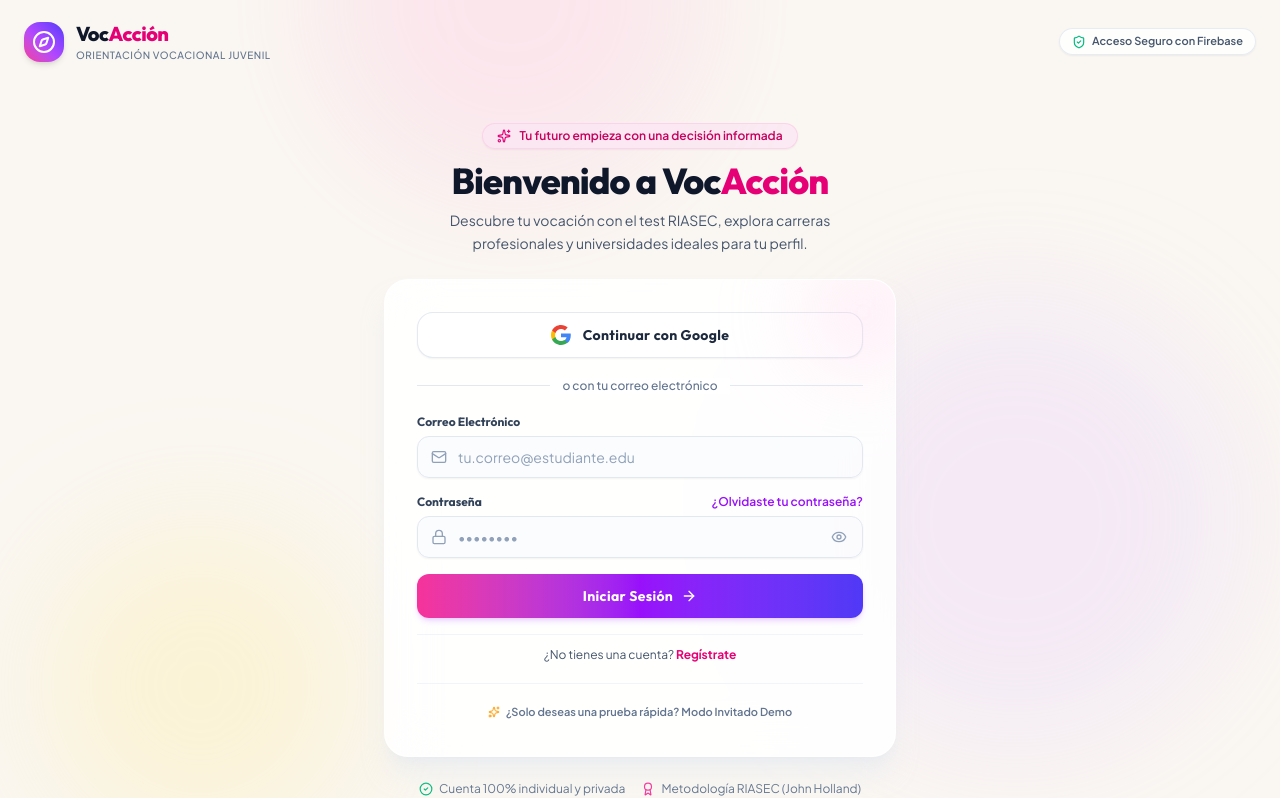
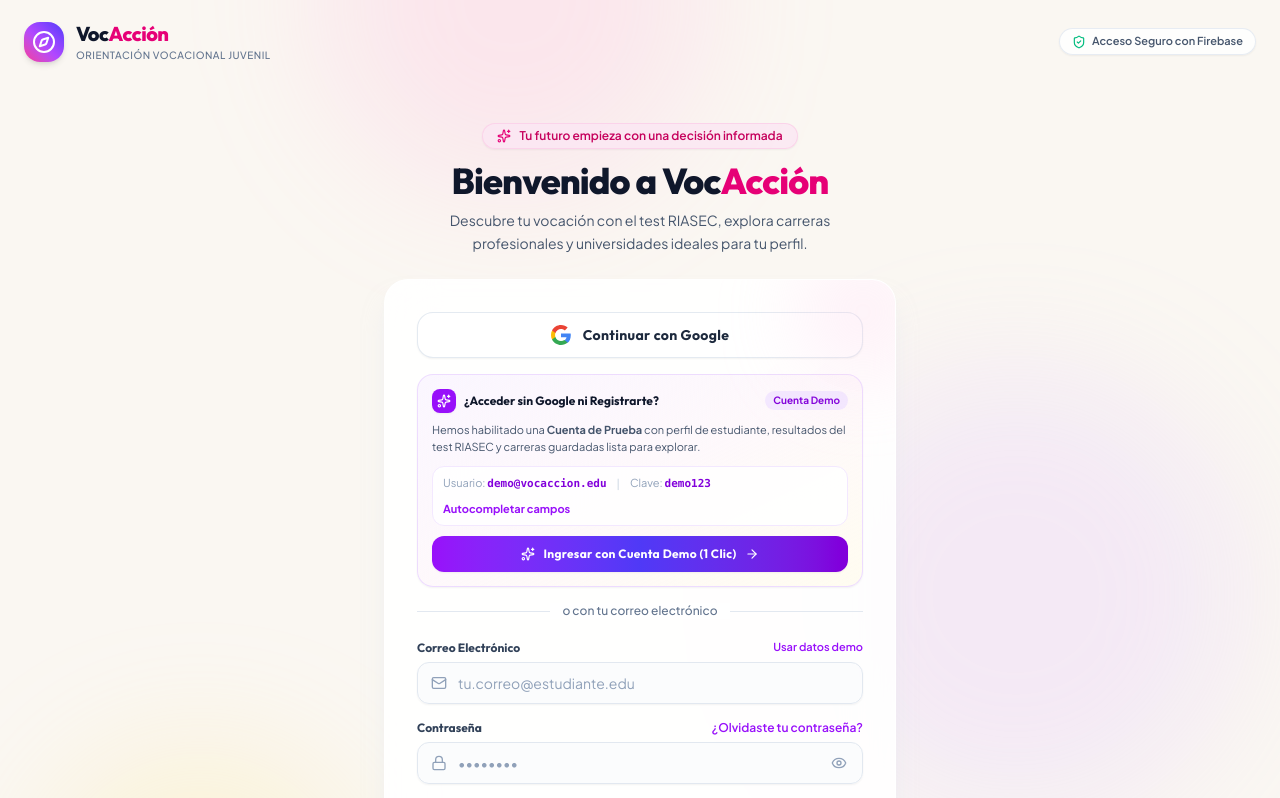
Before and after one commit to niikol-C02/AOVJ, a React (Vite) app: page / in a window 1280 px wide. Shown: the top 798 px of the page. Built offline with nearby package versions, Linux system fonts and the light colour scheme; no server answers.

Commit message:
feat: persist demo user state in localStorage
Implement persistence for demo user sessions to ensure the state remains active across page reloads. Added helper methods to StorageController and updated authentication flow to check for active demo accounts.

```diff
--- a/src/controllers/StorageController.ts
+++ b/src/controllers/StorageController.ts
@@ -76,6 +76,29 @@
   private static authListeners: ((user: User | null) => void)[] = [];
 
   /**
+   * Helpers for demo user state persistence in localStorage
+   */
+  static getOrCreateDemoUser(): User {
+    try {
+      const stored = localStorage.getItem('vocaccion_demo_user');
+      if (stored) {
+        return JSON.parse(stored);
+      }
+    } catch (e) {
+      console.warn('Error reading demo user from localStorage:', e);
+    }
+    return { ...INITIAL_DEMO_USER };
+  }
+
+  static saveDemoUser(user: User): void {
+    try {
+      localStorage.setItem('vocaccion_demo_user', JSON.stringify(user));
+    } catch (e) {
+      console.warn('Error saving demo user to localStorage:', e);
+    }
+  }
+
+  /**
    * Listen to Firebase Auth state changes and sync user profile + favorites + test history from Firestore
    */
   static initAuthListener(callback: (user: User | null) => void): () => void {
@@ -131,6 +154,18 @@
           return;
         } catch (err) {
           console.error('Error fetching user profile from Firestore:', err);
+        }
+      } else {
+        // If not logged in via Firebase Auth, check if demo account is active
+        try {
+          const isDemoActive = localStorage.getItem('vocaccion_demo_active') === 'true';
+          if (isDemoActive) {
+            this.localFallbackUser = this.getOrCreateDemoUser();
+            callback(this.localFallbackUser);
+            return;
+          }
+        } catch (e) {
+          // ignore
         }
       }
 
@@ -386,6 +421,18 @@
    */
   static async loginUser(email: string, password: string): Promise<{ user: User | null; error?: string }> {
     try {
+      const cleanEmail = email.trim().toLowerCase();
+
+      // Support built-in Demo Account without requiring Google or registration
+      if (
+        cleanEmail === 'demo@vocaccion.edu' ||
+        cleanEmail === 'demo@estudiante.edu' ||
+        cleanEmail === 'demo'
+      ) {
+        const demoUser = this.setDemoUser();
+        return { user: demoUser };
+      }
+
       const userCredential = await signInWithEmailAndPassword(auth, email.trim(), password);
       const uid = userCredential.user.uid;
       let fullUser = await this.getUserProfile(uid);
@@ -440,7 +487,12 @@
    * Sign in with Demo User
    */
   static setDemoUser(): User {
-    this.localFallbackUser = { ...INITIAL_DEMO_USER };
+    try {
+      localStorage.setItem('vocaccion_demo_active', 'true');
+    } catch (e) {
+      // ignore
+    }
+    this.localFallbackUser = this.getOrCreateDemoUser();
     return this.localFallbackUser;
   }
 
@@ -448,6 +500,11 @@
    * Log out from Firebase Auth
    */
   static async logout(): Promise<void> {
+    try {
+      localStorage.removeItem('vocaccion_demo_active');
+    } catch (e) {
+      // ignore
+    }
     try {
       await signOut(auth);
     } catch (e) {
@@ -479,8 +536,9 @@
   static async updateUser(userId: string, data: Partial<User>): Promise<User | null> {
     try {
       if (userId === DEMO_USER_ID) {
-        if (!this.localFallbackUser) this.localFallbackUser = { ...INITIAL_DEMO_USER };
+        if (!this.localFallbackUser) this.localFallbackUser = this.getOrCreateDemoUser();
         this.localFallbackUser = { ...this.localFallbackUser, ...data };
+        this.saveDemoUser(this.localFallbackUser);
         return this.localFallbackUser;
       }
 
@@ -511,7 +569,7 @@
       const newlyAnswered = testResult.questionIdsAnswered || [];
 
       if (userId === DEMO_USER_ID) {
-        if (!this.localFallbackUser) this.localFallbackUser = { ...INITIAL_DEMO_USER };
+        if (!this.localFallbackUser) this.localFallbackUser = this.getOrCreateDemoUser();
         const updatedHistory = [testResult, ...(this.localFallbackUser.testHistory || [])];
         const prevAnswered = this.localFallbackUser.answeredQuestionIds || [];
         const mergedAnswered = Array.from(new Set([...prevAnswered, ...newlyAnswered]));
@@ -521,6 +579,7 @@
           testHistory: updatedHistory,
           answeredQuestionIds: mergedAnswered
         };
+        this.saveDemoUser(this.localFallbackUser);
         return this.localFallbackUser;
       }
 
@@ -567,7 +626,7 @@
   ): Promise<User | null> {
     try {
       if (userId === DEMO_USER_ID) {
-        if (!this.localFallbackUser) this.localFallbackUser = { ...INITIAL_DEMO_USER };
+        if (!this.localFallbackUser) this.localFallbackUser = this.getOrCreateDemoUser();
         let listKey: 'savedCareers' | 'savedUniversities' | 'savedScholarships' = 'savedCareers';
         if (type === 'university') listKey = 'savedUniversities';
         if (type === 'scholarship') listKey = 'savedScholarships';
@@ -581,6 +640,7 @@
           ...this.localFallbackUser,
           [listKey]: updatedList
         };
+        this.saveDemoUser(this.localFallbackUser);
         return this.localFallbackUser;
       }
 
@@ -618,11 +678,12 @@
   static async deleteTestResult(userId: string, testId: string): Promise<User | null> {
     try {
       if (userId === DEMO_USER_ID) {
-        if (!this.localFallbackUser) this.localFallbackUser = { ...INITIAL_DEMO_USER };
+        if (!this.localFallbackUser) this.localFallbackUser = this.getOrCreateDemoUser();
         this.localFallbackUser = {
           ...this.localFallbackUser,
           testHistory: (this.localFallbackUser.testHistory || []).filter(t => t.id !== testId)
         };
+        this.saveDemoUser(this.localFallbackUser);
         return this.localFallbackUser;
       }
 
--- a/src/views/WelcomeAuthView.tsx
+++ b/src/views/WelcomeAuthView.tsx
@@ -181,7 +181,7 @@
   // Optional Demo access for quick preview testing
   const handleDemoAccess = () => {
     const demoUser = StorageController.setDemoUser();
-    onShowToast(`Modo Demostración Activado`, `Explorando VocAcción con el perfil de ${demoUser.name}.`, 'info');
+    onShowToast(`¡Bienvenido a la Cuenta Demo!`, `Has ingresado con éxito como ${demoUser.name} sin requerir Google ni registro.`, 'success');
     onAuthSuccess(demoUser);
   };
 
@@ -300,8 +300,65 @@
                   </span>
                 </button>
 
+                {/* FAST DEMO ACCESS CARD (No Google or Registration needed) */}
+                <div className="mt-4 p-3.5 rounded-2xl bg-gradient-to-br from-purple-50/90 via-pink-50/50 to-amber-50/70 border border-purple-200/80 shadow-xs text-left">
+                  <div className="flex items-center justify-between gap-2 mb-2">
+                    <div className="flex items-center gap-2">
+                      <span className="flex h-6 w-6 shrink-0 items-center justify-center rounded-lg bg-purple-600 text-white shadow-xs">
+                        <Sparkles className="h-3.5 w-3.5" />
+                      </span>
+                      <span className="text-xs font-bold text-slate-900 font-['Outfit',sans-serif]">
+                        ¿Acceder sin Google ni Registrarte?
+                      </span>
+                    </div>
+                    <span className="inline-flex items-center px-2 py-0.5 rounded-full text-[10px] font-bold bg-purple-100 text-purple-700 shrink-0">
+                      Cuenta Demo
+                    </span>
+                  </div>
+
+                  <p className="text-[11px] text-slate-600 mb-2.5 leading-relaxed">
+                    Hemos habilitado una <strong>Cuenta de Prueba</strong> con perfil de estudiante, resultados del test RIASEC y carreras guardadas lista para explorar.
+                  </p>
+
+                  <div className="bg-white/90 rounded-xl px-2.5 py-2 border border-purple-100 text-[11px] text-slate-600 mb-2.5 flex flex-wrap items-center justify-between gap-2">
+                    <div className="flex items-center gap-2.5">
+                      <div>
+                        <span className="text-slate-400">Usuario: </span>
+                        <code className="text-purple-700 font-mono font-bold">demo@vocaccion.edu</code>
+                      </div>
+                      <div className="text-slate-300">|</div>
+                      <div>
+                        <span className="text-slate-400">Clave: </span>
+                        <code className="text-purple-700 font-mono font-bold">demo123</code>
+                      </div>
+                    </div>
+                    <button
+                      type="button"
+                      onClick={() => {
+                        setEmail('demo@vocaccion.edu');
+                        setPassword('demo123');
+                        setMode('login');
+                      }}
+                      className="text-purple-600 hover:text-purple-800 text-[11px] font-bold hover:underline"
+                    >
+                      Autocompletar campos
+                    </button>
+                  </div>
+
+                  <button
+                    id="btn-fast-demo-login"
+                    type="button"
+                    onClick={handleDemoAccess}
+                    className="w-full py-2.5 px-4 rounded-xl bg-gradient-to-r from-purple-600 via-indigo-600 to-purple-700 hover:from-purple-700 hover:to-indigo-800 text-white text-xs font-bold shadow-xs hover:shadow transition-all flex items-center justify-center gap-2 active:scale-[0.99] font-['Outfit',sans-serif] tracking-wide"
+                  >
+                    <Sparkles className="w-3.5 h-3.5" />
+                    <span>Ingresar con Cuenta Demo (1 Clic)</span>
+                    <ArrowRight className="w-3.5 h-3.5" />
+                  </button>
+                </div>
+
                 {/* Divider */}
-                <div className="relative my-5">
+                <div className="relative my-4">
                   <div className="absolute inset-0 flex items-center">
                     <div className="w-full border-t border-slate-200"></div>
                   </div>
@@ -318,9 +375,21 @@
             {mode === 'login' && (
               <form onSubmit={handleEmailLogin} className="space-y-4">
                 <div>
-                  <label className="block text-xs font-bold text-slate-700 mb-1.5 font-['Outfit',sans-serif]">
-                    Correo Electrónico
-                  </label>
+                  <div className="flex items-center justify-between mb-1.5">
+                    <label className="block text-xs font-bold text-slate-700 font-['Outfit',sans-serif]">
+                      Correo Electrónico
+                    </label>
+                    <button
+                      type="button"
+                      onClick={() => {
+                        setEmail('demo@vocaccion.edu');
+                        setPassword('demo123');
+                      }}
+                      className="text-[11px] font-semibold text-purple-600 hover:text-purple-800 hover:underline transition-colors"
+                    >
+                      Usar datos demo
+                    </button>
+                  </div>
                   <div className="relative">
                     <Mail className="w-4 h-4 text-slate-400 absolute left-3.5 top-1/2 -translate-y-1/2" />
                     <input
```
